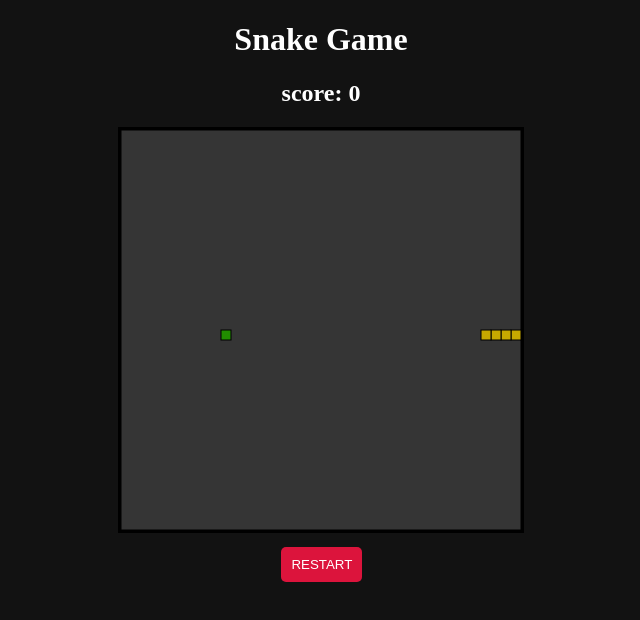
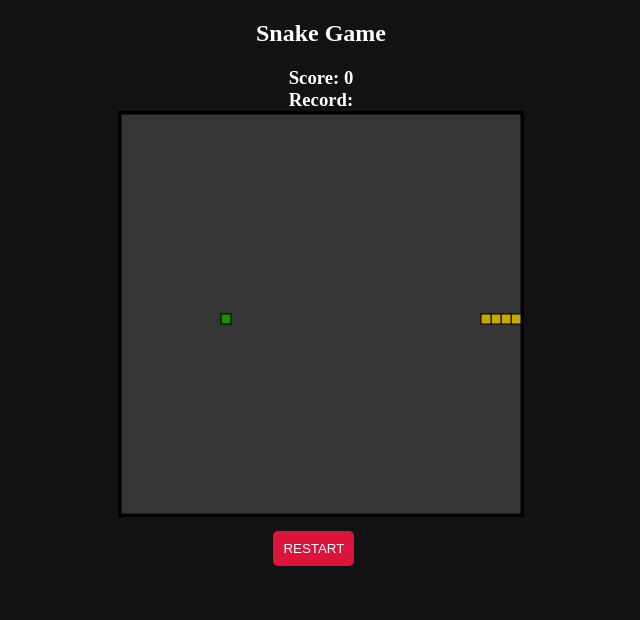
Before and after one commit to entez3/Snake, a plain HTML site: page snakeGame.html in a window 1280 px wide. Both pictures are taken after a click on the button "RESTART". Shown: the whole page, without its empty margins (319-959 px from the left). Drawn offline with Linux system fonts and the light colour scheme.

Commit message:
save Record in localStorage

```diff
--- a/snakeGame.html
+++ b/snakeGame.html
@@ -10,9 +10,10 @@
 </head>
 
 <body>
-    <h1>Snake Game</h1>
+    <h2>Snake Game</h2>
     <main>
-        <h2>score: <span id="score">0</span></h2>
+        <h3>Score: <span id="score">0</span></h3>
+        <h3>Record: <span id="record">0</span></h3>
         <canvas id="gameCanvas" width="400" height="400"></canvas>
         <button id="restart">RESTART</button>
     </main>
--- a/snakeGame.js
+++ b/snakeGame.js
@@ -16,6 +16,11 @@ const snake_border = "#000";
 const food_color = "#218d00";
 const food_border = "#0f4100";
 
+let record = 0;
+function setRecord() {
+  record = localStorage.getItem("record");
+  document.getElementById("record").innerHTML = record;
+}
 let score = 0;
 let food_x;
 let food_y;
@@ -35,6 +40,8 @@ restartBtn.addEventListener(
   "click",
   (handelClick = () => {
     window.location.reload();
+    record = localStorage.getItem("record");
+    document.getElementById("record").innerHTML = record;
   })
 );
 // main function called repeatedly to keep the game running
@@ -42,6 +49,7 @@ function main() {
   if (has_game_ended()) return;
   changing_direction = false;
   setTimeout(function onTick() {
+    setRecord();
     clear_board();
     drawFood();
     move_snake();
@@ -90,6 +98,13 @@ function has_game_ended() {
   const hitRightWall = snake[0].x > snakeboard.width - 10;
   const hitToptWall = snake[0].y < 0;
   const hitBottomWall = snake[0].y > snakeboard.height - 10;
+  //record
+  if (record < score) {
+    record = score;
+    document.getElementById("record").innerHTML = record;
+    localStorage.setItem("record", record);
+    console.log(localStorage);
+  }
   return hitLeftWall || hitRightWall || hitToptWall || hitBottomWall;
 }
 // Generate new food location
--- a/style.css
+++ b/style.css
@@ -1,6 +1,7 @@
 * {
   text-align: center;
   box-sizing: border-box;
+  margin: 0;
 }
 
 body {
@@ -10,6 +11,10 @@ body {
 
 canvas {
   border: 3px solid #000;
+}
+
+h2{
+    margin: 20px;
 }
 
 button {
```
